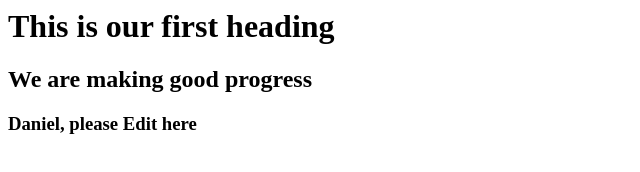
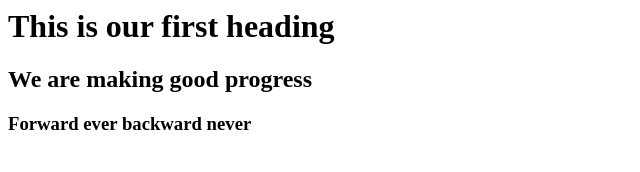
Before and after one commit to angelaegerega/to-do-list, a plain HTML site: page index.html in a window 1280 px wide. Shown: the full height of the page, 0-640 px from the left. Drawn offline with Linux system fonts and the light colour scheme.

Commit message:
Update heading text in index.html

```diff
--- a/index.html
+++ b/index.html
@@ -1,3 +1,3 @@
 <h1>This is our first heading<h1>
 <h2>We are making good progress<h2>
-<h3>Daniel, please Edit here<h3>
+<h3>Forward ever backward never<h3>
```
